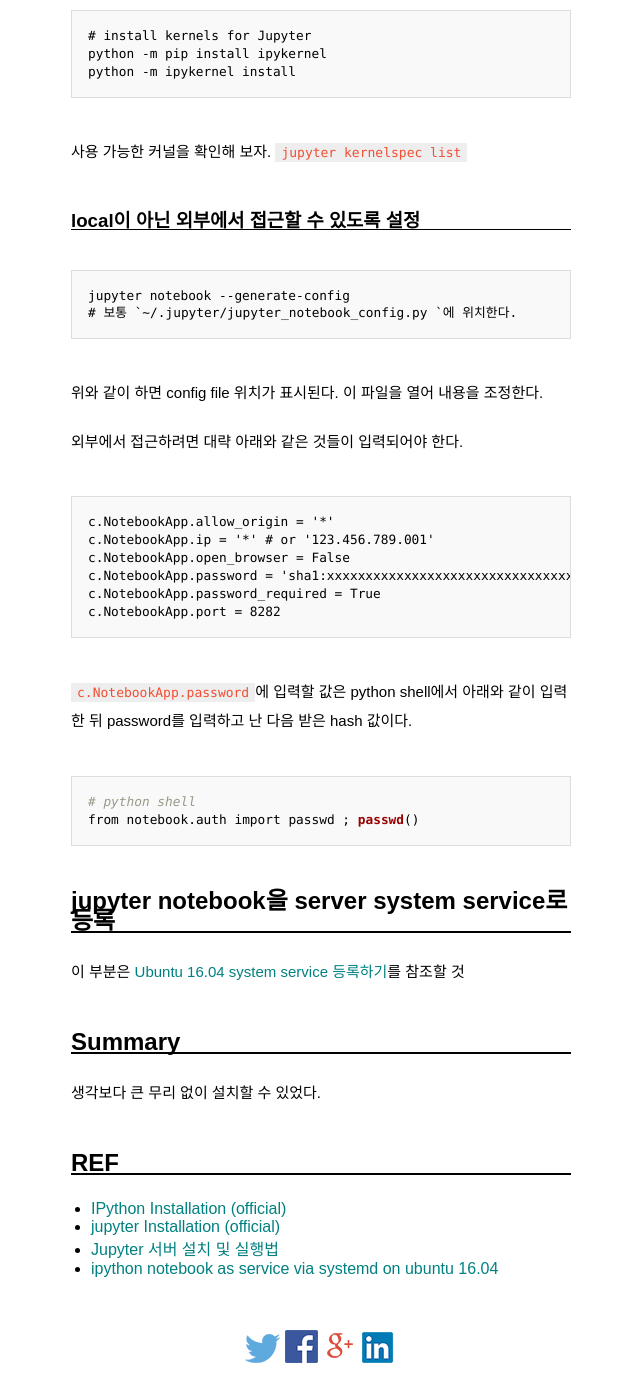
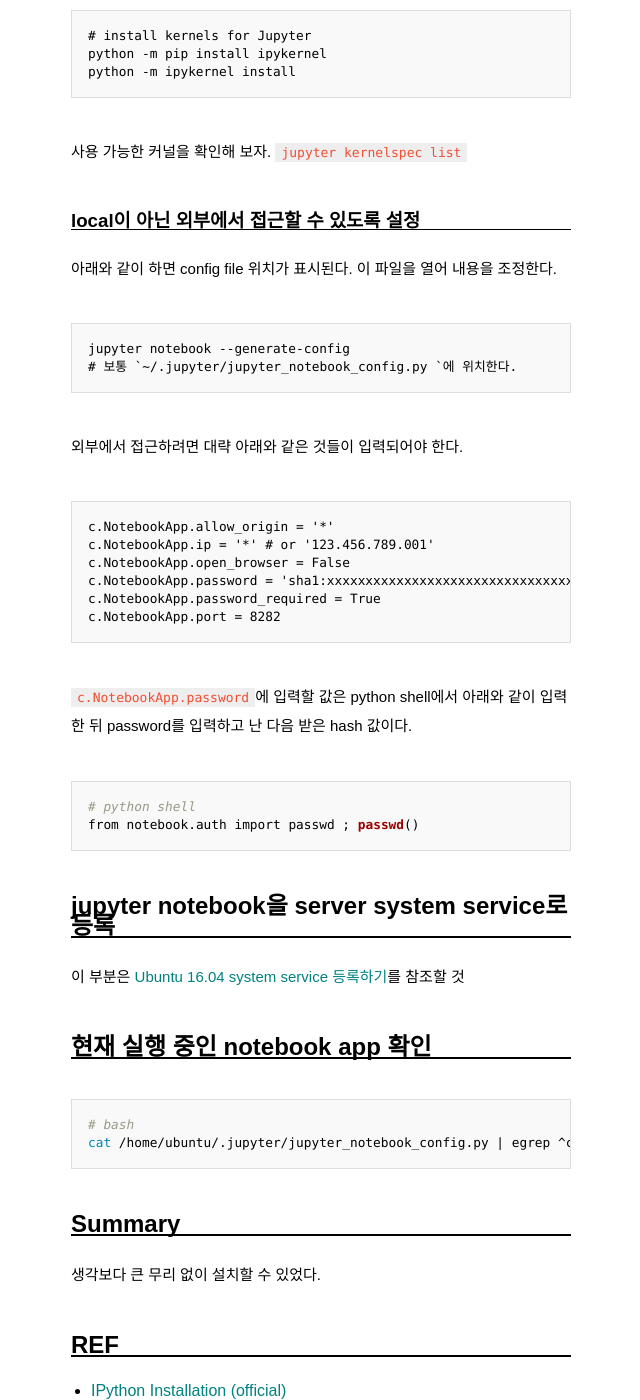
Before and after one commit to pinedance/blog, a Jekyll site: the page built from _posts/2017/07-12/2017-09-13-jupyter-notebook-on-your-server.md, in a window 1280 px wide and 1400 px high, scrolled down 1294 px. Shown: the whole window, without its empty margins (319-959 px from the left). Built offline with Jekyll 4.4.1, drawn with Linux system fonts in a browser that asks for light colours; some web fonts are replaced; comment, search, counter and statistics services are not loaded.

Commit message:
update old posts

````diff
--- a/_posts/2017/07-12/2017-09-13-jupyter-notebook-on-your-server.md
+++ b/_posts/2017/07-12/2017-09-13-jupyter-notebook-on-your-server.md
@@ -47,14 +47,12 @@
 
 ### local이 아닌 외부에서 접근할 수 있도록 설정
 
-
+아래와 같이 하면 config file 위치가 표시된다. 이 파일을 열어 내용을 조정한다.
 
 ```
 jupyter notebook --generate-config
 # 보통 `~/.jupyter/jupyter_notebook_config.py `에 위치한다.
 ```
-
-위와 같이 하면 config file 위치가 표시된다. 이 파일을 열어 내용을 조정한다.
 
 외부에서 접근하려면 대략 아래와 같은 것들이 입력되어야 한다.
 
@@ -78,11 +76,12 @@
 
 이 부분은 [Ubuntu 16.04 system service 등록하기](https://goo.gl/HnjkbC)를 참조할 것
 
+## 현재 실행 중인 notebook app 확인
 
-
-
-
-
+```bash
+# bash
+cat /home/ubuntu/.jupyter/jupyter_notebook_config.py | egrep ^c.NotebookApp
+```
 
 ## Summary
 
````
Also changed, not shown: _posts/2017/07-12/2017-09-12-Ubuntu-16.04-system-service-등록하기.md (+7 -0 lines).
